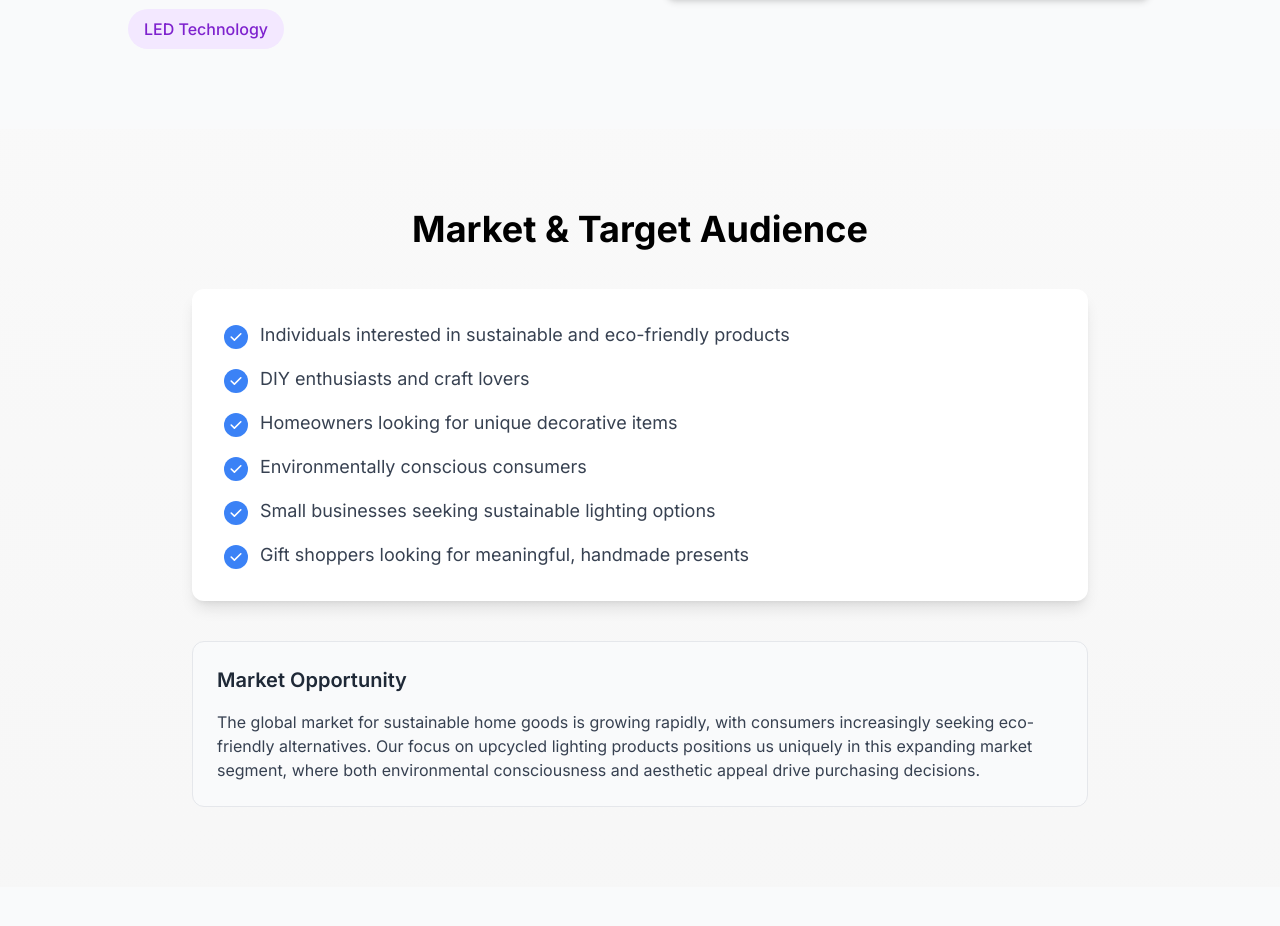
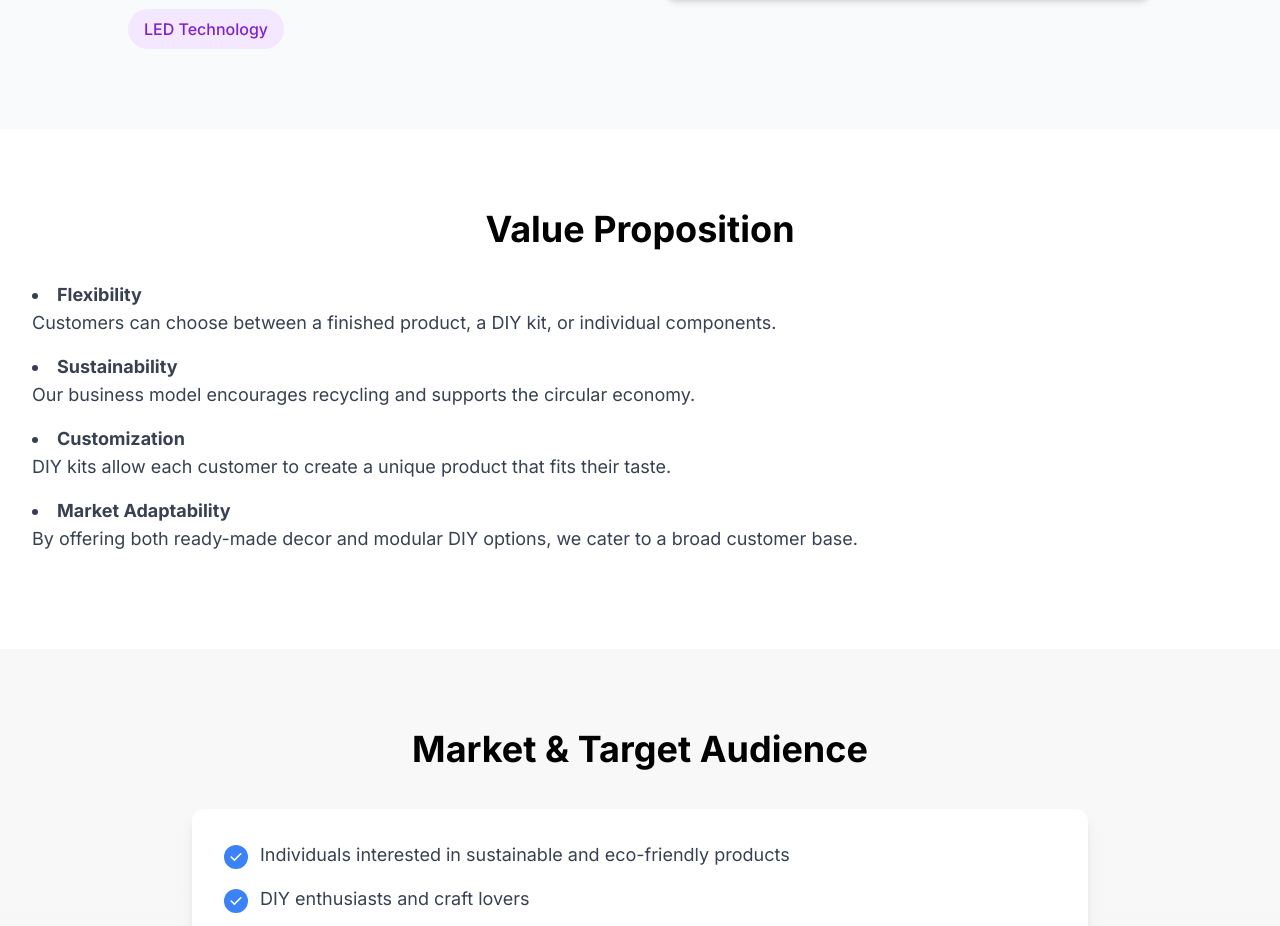
Before and after one commit to cevherk/innoway-website, a Next.js app: page / in a window 1280 px wide. Shown: the part 2163-3089 px from the top of the page. Built offline with nearby package versions, Linux system fonts and the light colour scheme.

Commit message:
Add Value Proposition section

```diff
--- a/app/page.tsx
+++ b/app/page.tsx
@@ -2,6 +2,7 @@ import Hero from '@/components/Hero';
 import Problem from '@/components/Problem';
 import Solution from '@/components/Solution';
 import Product from '@/components/Product';
+import ValueProposition from '@/components/ValueProposition';
 import Market from '@/components/Market';
 import Advantage from '@/components/Advantage';
 import Team from '@/components/Team';
@@ -15,6 +16,7 @@ export default function Home() {
       <Problem />
       <Solution />
       <Product />
+      <ValueProposition />
       <Market />
       <Advantage />
       <Team />
--- /dev/null
+++ b/components/ValueProposition.tsx
@@ -0,0 +1,29 @@
+import React from 'react';
+
+export default function ValueProposition() {
+  return (
+    <section id="value-proposition" className="section-padding bg-white">
+      <div className="container-custom">
+        <h2 className="heading-2 text-center mb-8">Value Proposition</h2>
+        <ul className="list-disc list-inside text-lg text-gray-700">
+          <li className="mb-4">
+            <strong>Flexibility</strong>
+            <p>Customers can choose between a finished product, a DIY kit, or individual components.</p>
+          </li>
+          <li className="mb-4">
+            <strong>Sustainability</strong>
+            <p>Our business model encourages recycling and supports the circular economy.</p>
+          </li>
+          <li className="mb-4">
+            <strong>Customization</strong>
+            <p>DIY kits allow each customer to create a unique product that fits their taste.</p>
+          </li>
+          <li className="mb-4">
+            <strong>Market Adaptability</strong>
+            <p>By offering both ready-made decor and modular DIY options, we cater to a broad customer base.</p>
+          </li>
+        </ul>
+      </div>
+    </section>
+  );
+}
```
